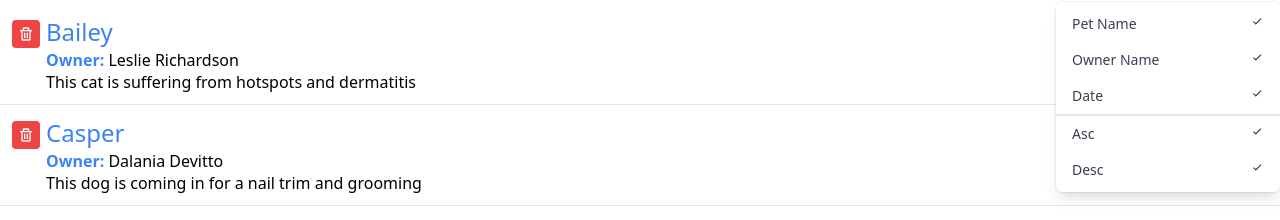
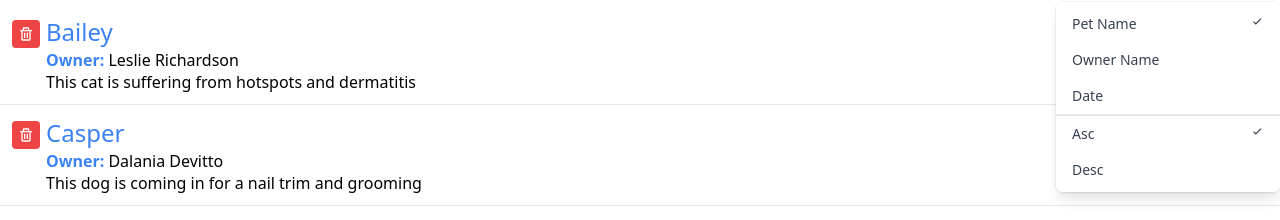
Before and after one commit to Dnel93/react-interface, a React (Create React App) app: page / in a window 1280 px wide. Both pictures are taken after a click on the button "Sort By". Shown: the part 180-400 px from the top of the page. Built offline with nearby package versions, Linux system fonts and the light colour scheme.

Commit message:
Programming the sorting interface

```diff
--- a/src/App.js
+++ b/src/App.js
@@ -19,7 +19,9 @@
     )
     .sort((a, b) => {
       let order = orderBy === "asc" ? 1 : -1;
-      return a[sortBy].toLowerCase() < b[sortBy].toLowerCase() ? -1 * order : 1 * order;
+      return a[sortBy].toLowerCase() < b[sortBy].toLowerCase()
+        ? -1 * order
+        : 1 * order;
     });
 
   const fetchData = useCallback(() => {
@@ -41,7 +43,14 @@
         Appointments
       </h1>
       <AddAppointment />
-      <Search query={query} onQueryChange={(myQuery) => setQuery(myQuery)} />
+      <Search
+        query={query}
+        onQueryChange={(myQuery) => setQuery(myQuery)}
+        orderBy={orderBy}
+        onOrderByChange={(myOrder) => setOrderBy(myOrder)}
+        sortBy={sortBy}
+        onSortByChange={(mySort) => setSortBy(mySort)}
+      />
 
       <ul className="divide-y divide-gray-200">
         {filteredAppointments.map((appointment) => (
--- a/src/components/Search.js
+++ b/src/components/Search.js
@@ -1,9 +1,14 @@
 import { BiSearch, BiCaretDown, BiCheck } from "react-icons/bi";
 import { useState } from "react";
 
-
-const DropDown = ({toggle}) => {
-  if(!toggle) {
+const DropDown = ({
+  toggle,
+  sortBy,
+  onSortByChange,
+  orderBy,
+  onOrderByChange,
+}) => {
+  if (!toggle) {
     return null;
   }
 
@@ -21,39 +26,51 @@
         <div
           className="px-4 py-2 text-sm text-gray-700 hover:bg-gray-100 hover:text-gray-900 flex justify-between cursor-pointer"
           role="menuitem"
+          onClick={() => onSortByChange("petName")}
         >
-          Pet Name <BiCheck />
+          Pet Name {sortBy === 'petName' && <BiCheck />}
         </div>
         <div
           className="px-4 py-2 text-sm text-gray-700 hover:bg-gray-100 hover:text-gray-900 flex justify-between cursor-pointer"
           role="menuitem"
+          onClick={() => onSortByChange("ownerName")}
         >
-          Owner Name <BiCheck />
+          Owner Name {sortBy === 'ownerName' && <BiCheck />}
         </div>
         <div
           className="px-4 py-2 text-sm text-gray-700 hover:bg-gray-100 hover:text-gray-900 flex justify-between cursor-pointer"
           role="menuitem"
+          onClick={() => onSortByChange("aptDate")}
         >
-          Date <BiCheck />
+          Date {sortBy === 'aptDate' && <BiCheck />}
         </div>
         <div
           className="px-4 py-2 text-sm text-gray-700 hover:bg-gray-100 hover:text-gray-900 flex justify-between cursor-pointer border-gray-1 border-t-2"
           role="menuitem"
+          onClick={() => onOrderByChange("asc")}
         >
-          Asc <BiCheck />
+          Asc {orderBy === 'asc' && <BiCheck />}
         </div>
         <div
           className="px-4 py-2 text-sm text-gray-700 hover:bg-gray-100 hover:text-gray-900 flex justify-between cursor-pointer"
           role="menuitem"
+          onClick={() => onOrderByChange("desc")}
         >
-          Desc <BiCheck />
+          Desc {orderBy === 'desc' && <BiCheck />}
         </div>
       </div>
     </div>
   );
 };
 
-const Search = ({onQueryChange, query}) => {
+const Search = ({
+  onQueryChange,
+  query,
+  sortBy,
+  onSortByChange,
+  orderBy,
+  onOrderByChange,
+}) => {
   let [toggleSort, setToggleSort] = useState(false);
 
   return (
@@ -69,8 +86,10 @@
           id="query"
           className="pl-8 rounded-md focus:ring-indigo-500 focus:border-indigo-500 block w-full sm:text-sm border-gray-300"
           placeholder="Search"
-          onChange={event => {onQueryChange(event.target.value)}}
-          value = {query}
+          onChange={(event) => {
+            onQueryChange(event.target.value);
+          }}
+          value={query}
         />
         <div className="absolute inset-y-0 right-0 flex items-center">
           <div>
@@ -80,11 +99,19 @@
               id="options-menu"
               aria-haspopup="true"
               aria-expanded="true"
-              onClick={() => { setToggleSort(!toggleSort)}}
+              onClick={() => {
+                setToggleSort(!toggleSort);
+              }}
             >
               Sort By <BiCaretDown className="ml-2" />
             </button>
-            <DropDown toggle={toggleSort} />
+            <DropDown
+              toggle={toggleSort}
+              sortBy={sortBy}
+              onSortByChange={(mySort) => onSortByChange(mySort)}
+              orderBy={orderBy}
+              onOrderByChange={(myOrder) => onOrderByChange(myOrder)}
+            />
           </div>
         </div>
       </div>
```
